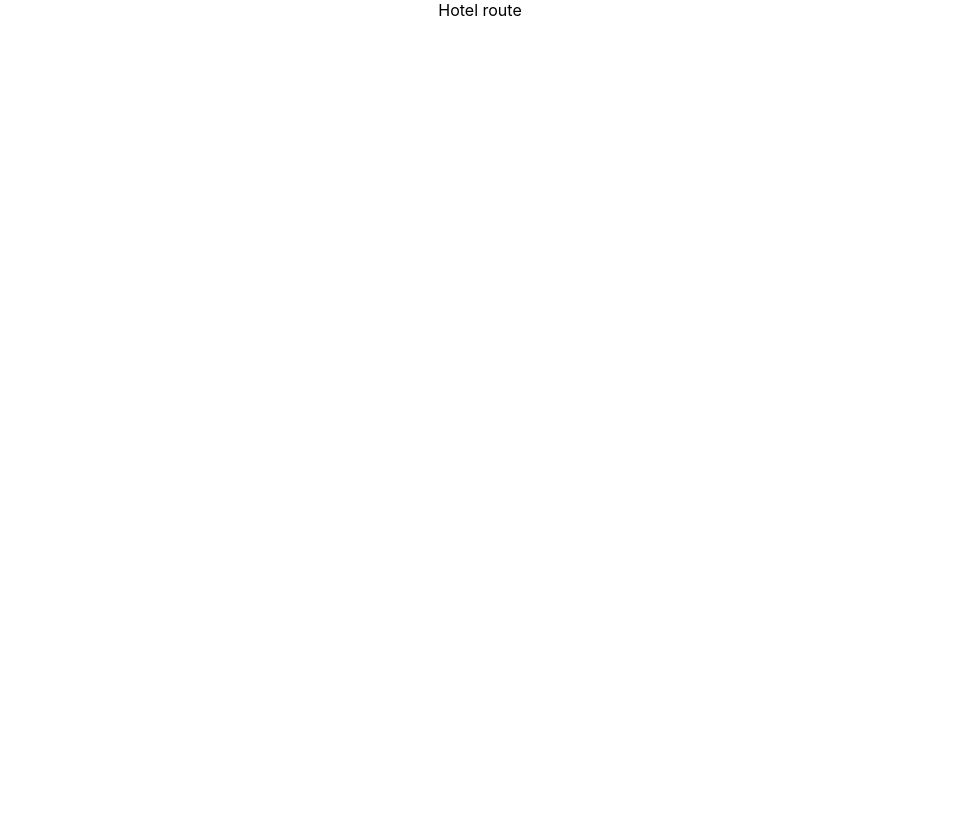
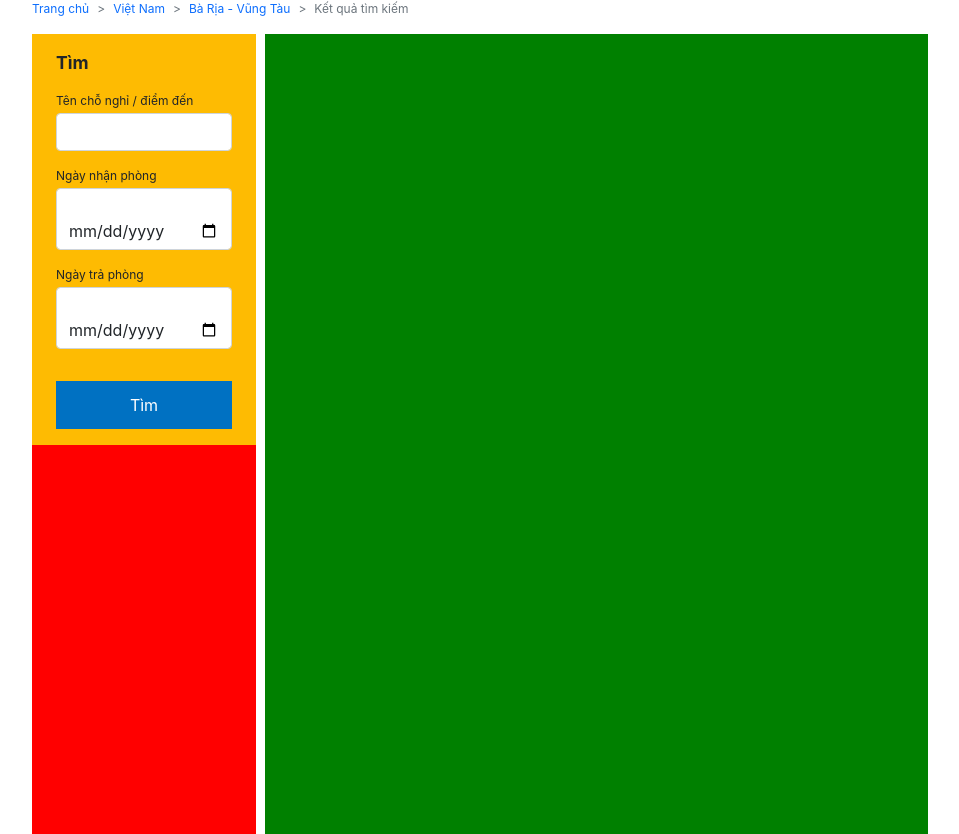
Before and after one commit to toantran46/HOTEL-BOOKING, a React (Create React App) app in the folder client/: page / in a window 1280 px wide. Shown: the whole page, without its empty margins (160-1119 px from the left). Before the commit the page ends 800 px from the top, so only its background shows below. Built offline with nearby package versions, Linux system fonts and the light colour scheme.

Commit message:
done form search

```diff
--- a/client/package.json
+++ b/client/package.json
@@ -10,6 +10,7 @@
     "react-dom": "^17.0.2",
     "react-router-dom": "^6.2.2",
     "react-scripts": "5.0.0",
+    "reactstrap": "^9.0.1",
     "web-vitals": "^2.1.4"
   },
   "scripts": {
--- a/client/public/index.html
+++ b/client/public/index.html
@@ -1,20 +1,19 @@
 <!DOCTYPE html>
 <html lang="en">
+
 <head>
   <meta charset="utf-8" />
   <link rel="icon" href="%PUBLIC_URL%/favicon.ico" />
   <meta name="viewport" content="width=device-width, initial-scale=1" />
   <meta name="theme-color" content="#000000" />
-    <meta
-      name="description"
-      content="Web site created using create-react-app"
-    />
+  <meta name="description" content="Web site created using create-react-app" />
   <link rel="apple-touch-icon" href="%PUBLIC_URL%/logo192.png" />
   <!--
       manifest.json provides metadata used when your web app is installed on a
       user's mobile device or desktop. See https://developers.google.com/web/fundamentals/web-app-manifest/
     -->
   <link rel="manifest" href="%PUBLIC_URL%/manifest.json" />
+  <link rel="stylesheet" href="https://cdn.jsdelivr.net/npm/bootstrap@5.1.0/dist/css/bootstrap.min.css" />
   <!--
       Notice the use of %PUBLIC_URL% in the tags above.
       It will be replaced with the URL of the `public` folder during the build.
@@ -26,6 +25,7 @@
     -->
   <title>React App</title>
 </head>
+
 <body>
   <noscript>You need to enable JavaScript to run this app.</noscript>
   <div id="root"></div>
@@ -40,4 +40,5 @@
       To create a production bundle, use `npm run build` or `yarn build`.
     -->
 </body>
+
 </html>
--- a/client/src/App.css
+++ b/client/src/App.css
@@ -1,38 +1,4 @@
-.App {
-  text-align: center;
+.hotel {
+  width: 70%;
+  margin: 0 auto;
 }
-
-.App-logo {
-  height: 40vmin;
-  pointer-events: none;
-}
-
-@media (prefers-reduced-motion: no-preference) {
-  .App-logo {
-    animation: App-logo-spin infinite 20s linear;
-  }
-}
-
-.App-header {
-  background-color: #282c34;
-  min-height: 100vh;
-  display: flex;
-  flex-direction: column;
-  align-items: center;
-  justify-content: center;
-  font-size: calc(10px + 2vmin);
-  color: white;
-}
-
-.App-link {
-  color: #61dafb;
-}
-
-@keyframes App-logo-spin {
-  from {
-    transform: rotate(0deg);
-  }
-  to {
-    transform: rotate(360deg);
-  }
-}
--- a/client/src/features/Hotel/index.jsx
+++ b/client/src/features/Hotel/index.jsx
@@ -1,14 +1,20 @@
 import React from 'react';
 import PropTypes from 'prop-types';
+import { Route, Routes } from 'react-router-dom';
+import MainPage from './pages/MainPage';
 
 Hotel.propTypes = {
 
 };
 
+
 function Hotel(props) {
     return (
-        <div>
-            Hotel route
+        <div className='hotel'>
+            <Routes>
+                <Route path='/' element={<MainPage />}></Route>
+                <Route path='/:hotelId' element={<div>hotel detail</div>}></Route>
+            </Routes>
         </div>
     );
 }
--- a/client/src/features/Hotel/pages/MainPage/index.jsx
+++ b/client/src/features/Hotel/pages/MainPage/index.jsx
@@ -1,7 +1,9 @@
 import React from 'react';
 import PropTypes from 'prop-types';
+import { Breadcrumb, BreadcrumbItem, Form, FormGroup, Input } from 'reactstrap';
 
-import "./MainPage.scss";
+import "./styles.scss";
+import { Link } from 'react-router-dom';
 
 MainPage.propTypes = {
 
@@ -9,8 +11,48 @@ MainPage.propTypes = {
 
 function MainPage(props) {
     return (
-        <div>
+        <div className='wrapper'>
+            <Breadcrumb className='wrapper__breadcrumb'>
+                <BreadcrumbItem className='wrapper__breadcrumb__item'>
+                    <Link to="/">Trang chủ</Link>
+                </BreadcrumbItem>
+                <BreadcrumbItem className='wrapper__breadcrumb__item'>
+                    <Link to="/">Việt Nam</Link>
+                </BreadcrumbItem>
+                <BreadcrumbItem className='wrapper__breadcrumb__item'>
+                    <Link to="/">Bà Rịa - Vũng Tàu</Link>
+                </BreadcrumbItem>
+                <BreadcrumbItem className='wrapper__breadcrumb__item'>
+                    <Link className='active' to="/">Kết quả tìm kiếm</Link>
+                </BreadcrumbItem>
+            </Breadcrumb>
+            <div className='wrapper__content'>
+                <div className='wrapper__content__left'>
+                    <div className='wrapper__content__left__form'>
+                        <p>Tìm</p>
+                        <Form>
+                            <FormGroup>
+                                <label>Tên chỗ nghỉ / điểm đến</label>
 
+                                <Input placeholder='' name="placeName" />
+                            </FormGroup>
+                            <FormGroup>
+                                <label>Ngày nhận phòng</label>
+                                <Input type="date" name='receiveDate' />
+                            </FormGroup>
+                            <FormGroup>
+                                <label>Ngày trả phòng</label>
+                                <Input type="date" name='returnDate' />
+                            </FormGroup>
+                            <button className='searchBtn'>Tìm</button>
+                        </Form>
+
+                    </div>
+
+
+                </div>
+                <div className='wrapper__content__right'></div>
+            </div>
         </div>
     );
 }
--- /dev/null
+++ b/client/src/features/Hotel/pages/MainPage/styles.scss
@@ -0,0 +1,76 @@
+.wrapper {
+    &__breadcrumb {
+        &__item {
+            font-size: 12px;
+            a {
+                text-decoration: none;
+            }
+
+            a:hover {
+                text-decoration: underline;
+            }
+        }
+    }
+
+    &__content {
+        display: flex;
+        justify-content: space-between;
+
+        &__left {
+            width: 25%;
+            min-height: 100vh;
+            background-color: red;
+
+            &__form {
+                padding: 1rem 1.5rem;
+                background: #febb02;
+
+                // &__item {
+                //     margin-bottom: 1rem !important;
+                // }
+                p {
+                    font-size: 110%;
+                    font-weight: bold;
+                }
+
+                label {
+                    font-size: 12px;
+                    display: block;
+                    margin-bottom: 3px;
+                }
+
+                input {
+                    width: 100%;
+                }
+
+                .searchBtn {
+                    width: 100%;
+                    border: none;
+                    background: #0071c2;
+                    padding: 0.75rem 0;
+                    color: #fff;
+                    margin-top: 1rem;
+                }
+            }
+        }
+
+        &__right {
+            width: 74%;
+            min-height: 100vh;
+            background-color: green;
+        }
+    }
+}
+
+.breadcrumb-item + .breadcrumb-item::before {
+    content: ">";
+}
+
+.breadcrumb-item .active {
+    color: #6c757d !important;
+}
+
+input.form-control::before {
+    content: " ";
+    display: inline-block;
+}
```
Also changed, not shown: client/src/features/Hotel/pages/MainPage/MainPage.scss (deleted), 1 other file (tests, documents, lock files or other folders). Lines whose indentation alone changed are shown as unchanged.
